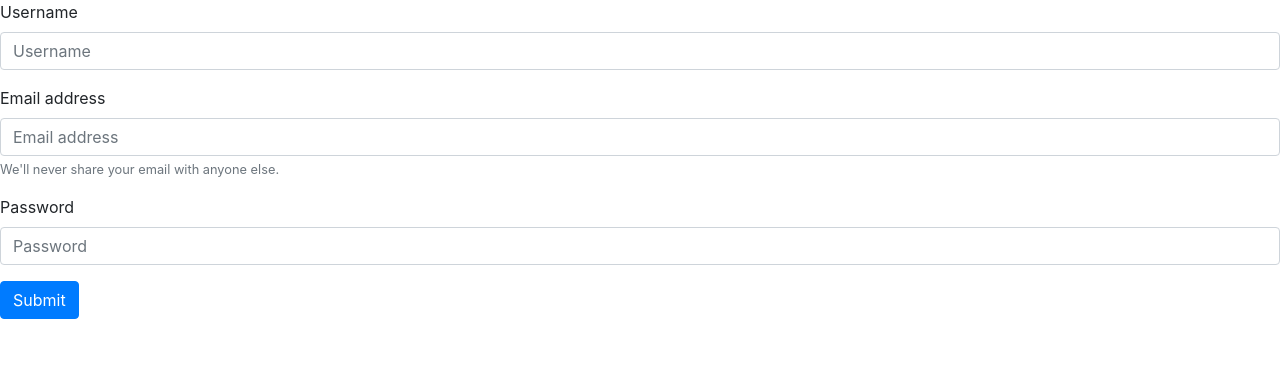
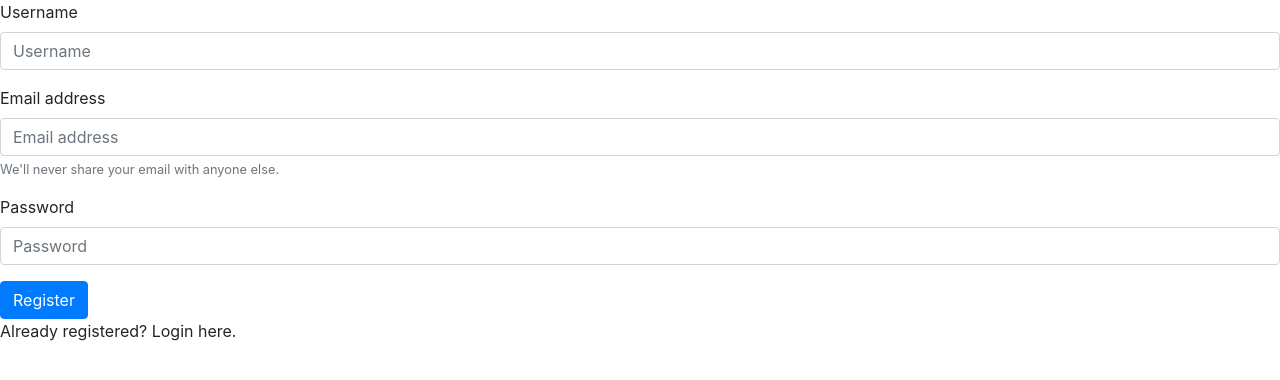
Before and after one commit to ElliotRedhead/YourInventoryManager, a React app in the folder client/: page /Authentication in a window 1280 px wide. Shown: the top 380 px of the page. Built offline with nearby package versions, Linux system fonts and the light colour scheme.

Commit message:
Switch form modes to input login/register details.

```diff
--- a/client/src/authentication/Authentication.tsx
+++ b/client/src/authentication/Authentication.tsx
@@ -1,7 +1,16 @@
-import React from "react";
+import React, {useState} from "react";
 import { Form, Button } from "react-bootstrap";
 
 const Authentication = () => {
+
+	const [authMode, setAuthMode] = useState("Register");
+	const invertAuthMode = () => {
+		if (authMode === "Register"){
+			setAuthMode("Login")
+		} else {
+			setAuthMode("Register");
+		}
+	}
 
 	const handleSubmit = (event : any) => {
 		const form = event.currentTarget;
@@ -49,9 +58,9 @@ const Authentication = () => {
 			</Form.Group>
 			{/* Submit button */}
 			<Button variant="primary" type="submit">
-				Submit
+				{authMode}
 			</Button>
-
+			<p onClick={invertAuthMode}>{(authMode === "Register") ? "Already registered? Login here." : "Need to sign up? Register here."}</p>
 		</Form>
 	);
 };
```
